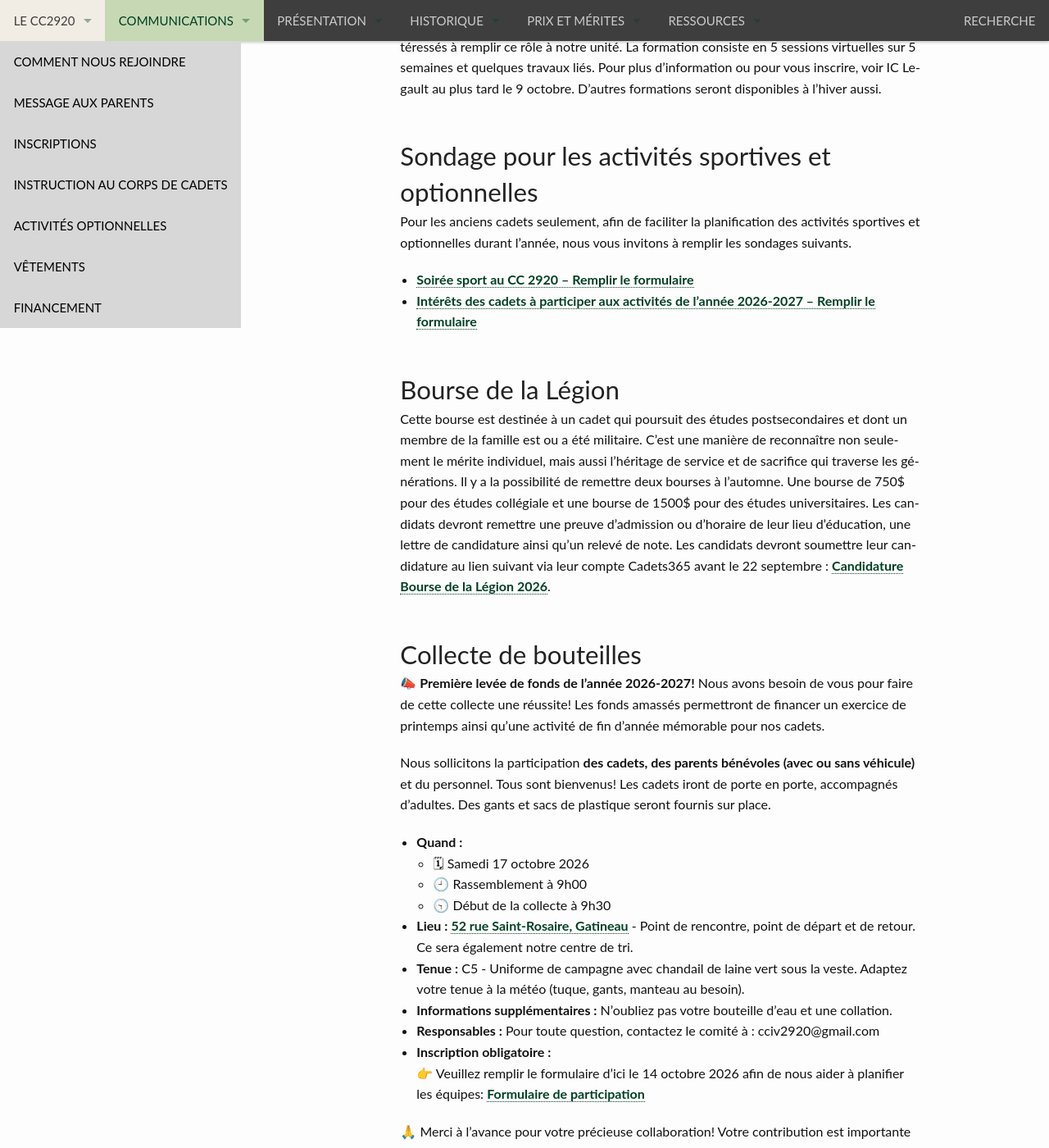
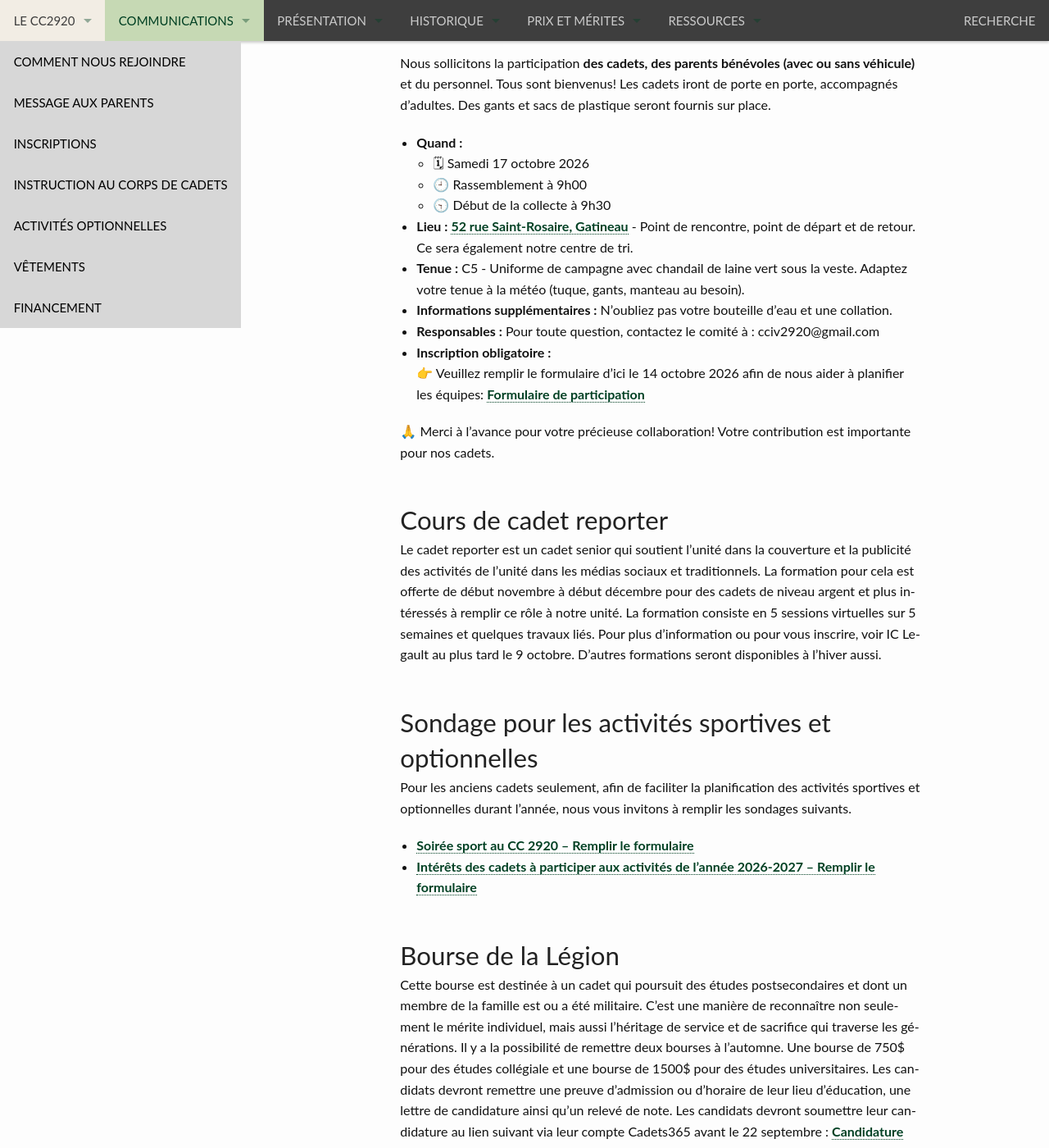
Before and after one commit to CC2920/web, a Jekyll site: the page built from _communications/messages.md, in a window 1280 px wide and 1400 px high, scrolled down 1122 px. Shown: the whole window at 82% size. Built offline with Jekyll 4.4.1, drawn with Linux system fonts in a browser that asks for light colours; some of the changed lines change nothing that is shown; some of the changed text lies outside the part shown.

Commit message:
Promu l'annonce pour la collecte
Restored sections on cadet reporter training, sports activity surveys, and Legion scholarship in the messages.

```diff
--- a/_communications/messages.md
+++ b/_communications/messages.md
@@ -25,18 +25,6 @@ layout: "messages"
 - **Tenue :** sport extérieur. Apportez collation et bouteille d’eau.
 - **Informations supplémentaires :** Le biathlon est un sport combinant tir et course qui pour cette année de cadets culmine en une compétition inter-unité le 21 novembre. Nous tiendrons des entraînements les samedis pour le volet cardiovasculaire d’ici cette compétition.
 
-## Cours de cadet reporter
-Le cadet reporter est un cadet senior qui soutient l’unité dans la couverture et la publicité des activités de l’unité dans les médias sociaux et traditionnels. La formation pour cela est offerte de début novembre à début décembre pour des cadets de niveau argent et plus intéressés à remplir ce rôle à notre unité. La formation consiste en 5 sessions virtuelles sur 5 semaines et quelques travaux liés. Pour plus d’information ou pour vous inscrire, voir IC Legault au plus tard le 9 octobre. D’autres formations seront disponibles à l’hiver aussi.
-
-## Sondage pour les activités sportives et optionnelles
-Pour les anciens cadets seulement, afin de faciliter la planification des activités sportives et optionnelles durant l’année, nous vous invitons à remplir les sondages suivants.
-- [Soirée sport au CC 2920 – Remplir le formulaire](https://forms.cloud.microsoft/r/kjBEqGB9Wr)
-- [Intérêts des cadets à participer aux activités de l'année 2026-2027 – Remplir le formulaire](https://forms.cloud.microsoft/r/43zySX6z9S)
-
-
-## Bourse de la Légion
-Cette bourse est destinée à un cadet qui poursuit des études postsecondaires et dont un membre de la famille est ou a été militaire. C’est une manière de reconnaître non seulement le mérite individuel, mais aussi l’héritage de service et de sacrifice qui traverse les générations. Il y a la possibilité de remettre deux bourses à l'automne. Une bourse de 750$ pour des études collégiale et une bourse de 1500$ pour des études universitaires. Les candidats devront remettre une preuve d'admission ou d'horaire de leur lieu d'éducation, une lettre de candidature ainsi qu'un relevé de note. Les candidats devront soumettre leur candidature au lien suivant via leur compte Cadets365 avant le 22 septembre : [Candidature Bourse de la Légion 2026](https://forms.cloud.microsoft/Pages/ResponsePage.aspx?id=-2oSqwzmL062z8c1DHbchBBEIFQ_HuhKp4os9dRIMxJUMzZNM1pOTThSQU1JUFVWWDFZQjA3RU5LMy4u).
-
 
 ## Collecte de bouteilles
 **📣 Première levée de fonds de l’année 2026-2027!**
@@ -58,6 +46,19 @@ Nous sollicitons la participation **des cadets, des parents bénévoles (avec ou
 🙏 Merci à l’avance pour votre précieuse collaboration! Votre contribution est importante pour nos cadets.
 
 
+## Cours de cadet reporter
+Le cadet reporter est un cadet senior qui soutient l’unité dans la couverture et la publicité des activités de l’unité dans les médias sociaux et traditionnels. La formation pour cela est offerte de début novembre à début décembre pour des cadets de niveau argent et plus intéressés à remplir ce rôle à notre unité. La formation consiste en 5 sessions virtuelles sur 5 semaines et quelques travaux liés. Pour plus d’information ou pour vous inscrire, voir IC Legault au plus tard le 9 octobre. D’autres formations seront disponibles à l’hiver aussi.
+
+## Sondage pour les activités sportives et optionnelles
+Pour les anciens cadets seulement, afin de faciliter la planification des activités sportives et optionnelles durant l’année, nous vous invitons à remplir les sondages suivants.
+- [Soirée sport au CC 2920 – Remplir le formulaire](https://forms.cloud.microsoft/r/kjBEqGB9Wr)
+- [Intérêts des cadets à participer aux activités de l'année 2026-2027 – Remplir le formulaire](https://forms.cloud.microsoft/r/43zySX6z9S)
+
+
+## Bourse de la Légion
+Cette bourse est destinée à un cadet qui poursuit des études postsecondaires et dont un membre de la famille est ou a été militaire. C’est une manière de reconnaître non seulement le mérite individuel, mais aussi l’héritage de service et de sacrifice qui traverse les générations. Il y a la possibilité de remettre deux bourses à l'automne. Une bourse de 750$ pour des études collégiale et une bourse de 1500$ pour des études universitaires. Les candidats devront remettre une preuve d'admission ou d'horaire de leur lieu d'éducation, une lettre de candidature ainsi qu'un relevé de note. Les candidats devront soumettre leur candidature au lien suivant via leur compte Cadets365 avant le 22 septembre : [Candidature Bourse de la Légion 2026](https://forms.cloud.microsoft/Pages/ResponsePage.aspx?id=-2oSqwzmL062z8c1DHbchBBEIFQ_HuhKp4os9dRIMxJUMzZNM1pOTThSQU1JUFVWWDFZQjA3RU5LMy4u).
+
+
 ## Habillement
 L’habillement ce mercredi est disponible pour les anciens cadets entre 17h30 et 19h, ou à votre heure de rendez-vous pour ceux qui ont pris rendez-vous.
 
```
